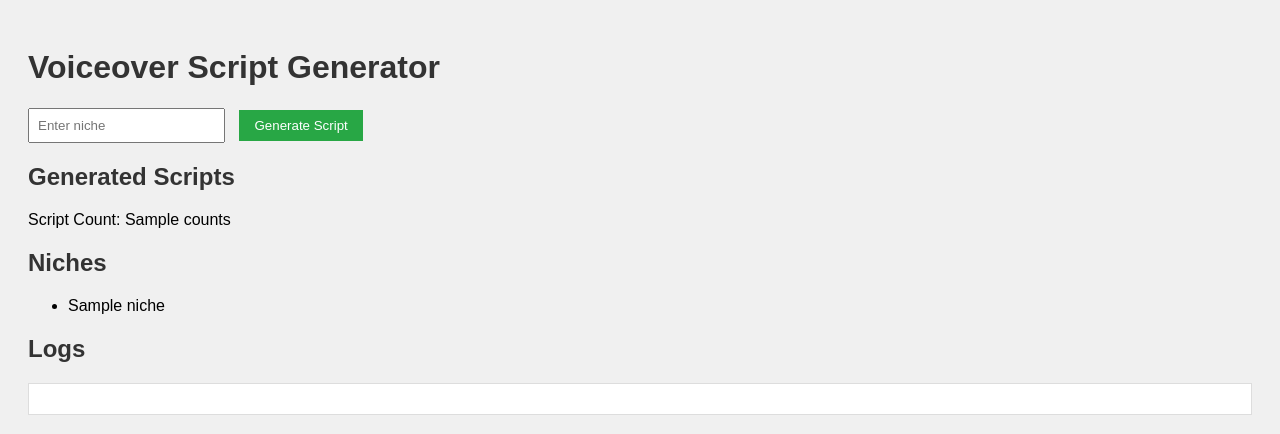
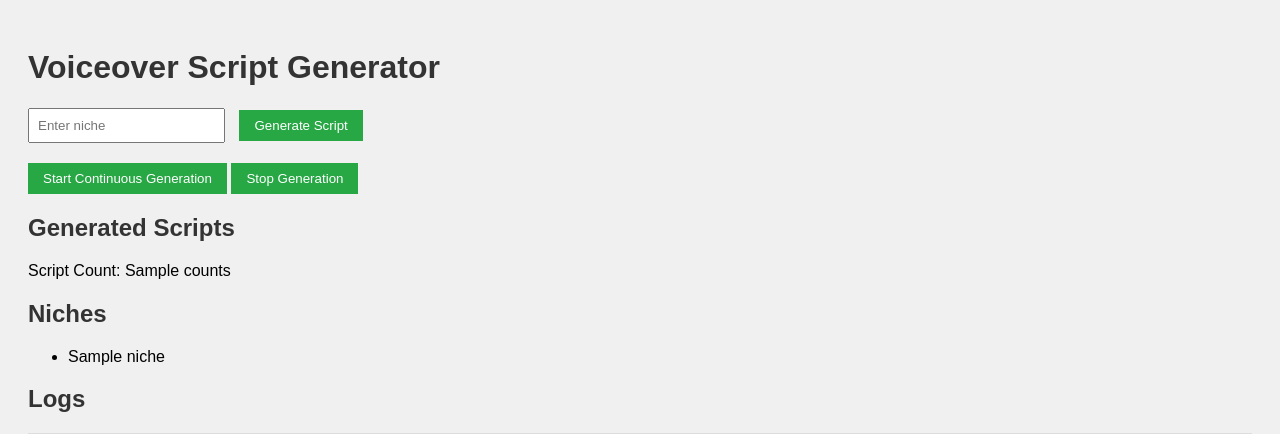
Before and after one commit to hemelsre/utube, a Flask app: template templates/index.html in a window 1280 px wide. Shown: the top 434 px of the page. Run offline with Flask 3, Linux system fonts and the light colour scheme; the template is opened without the code that fills it: most values are stand-ins (such as "Sample title", 1, 10 or a date in 2020).

Commit message:
updated css

```diff
--- a/templates/index.html
+++ b/templates/index.html
@@ -12,6 +12,8 @@
         <input type="text" name="niche" placeholder="Enter niche" required>
         <button type="submit">Generate Script</button>
     </form>
+    <button onclick="startProcess()">Start Continuous Generation</button>
+    <button onclick="stopProcess()">Stop Generation</button>
     <h2>Generated Scripts</h2>
     <p>Script Count: {{ counts }}</p>
     <h2>Niches</h2>
@@ -24,5 +26,14 @@
     <div id="log-section">
         <!-- Logs will be shown here -->
     </div>
+
+    <script>
+        function startProcess() {
+            alert('Starting continuous script generation...');
+        }
+        function stopProcess() {
+            alert('Stopping the script generation...');
+        }
+    </script>
 </body>
 </html>
```
